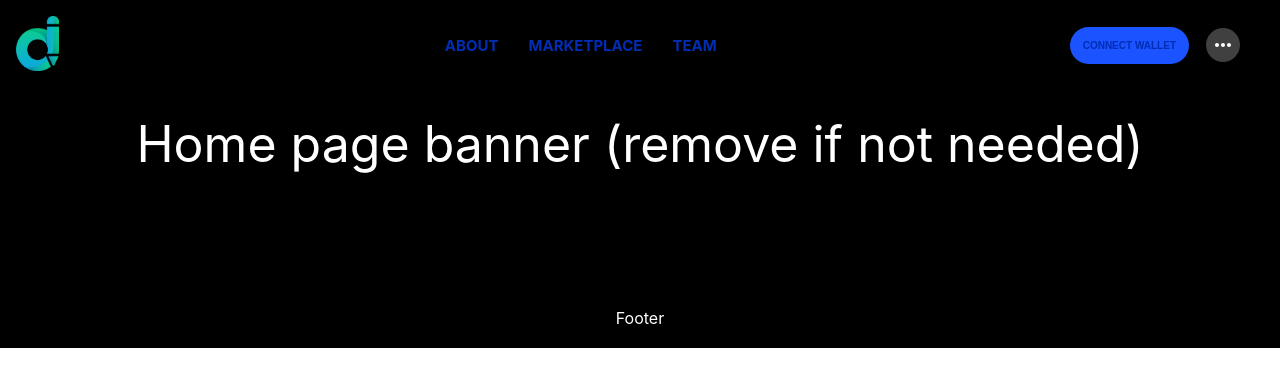
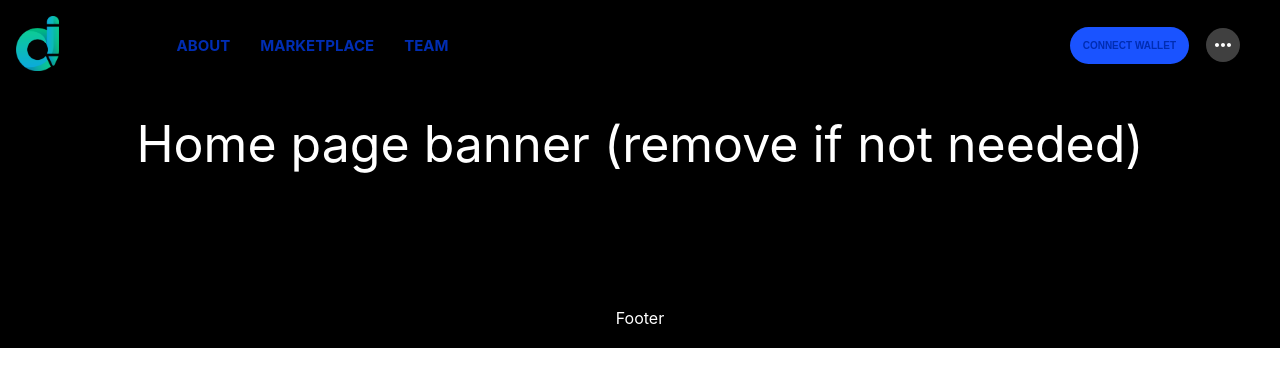
Before and after one commit to seantan1/Auxiun-webpage, a React (Create React App) app: page / in a window 1280 px wide. Shown: the top 386 px of the page. Built offline with nearby package versions, Linux system fonts and the light colour scheme.

Commit message:
Fixed responsiveness for navbar

```diff
--- a/src/components/navbar-components/css/Navbar.css
+++ b/src/components/navbar-components/css/Navbar.css
@@ -1,4 +1,6 @@
 .navbar {
+  position: fixed;
+  top: 0px;
   padding: 1em;
 
   -webkit-transition: background-color 0.5s ease-out;
```
